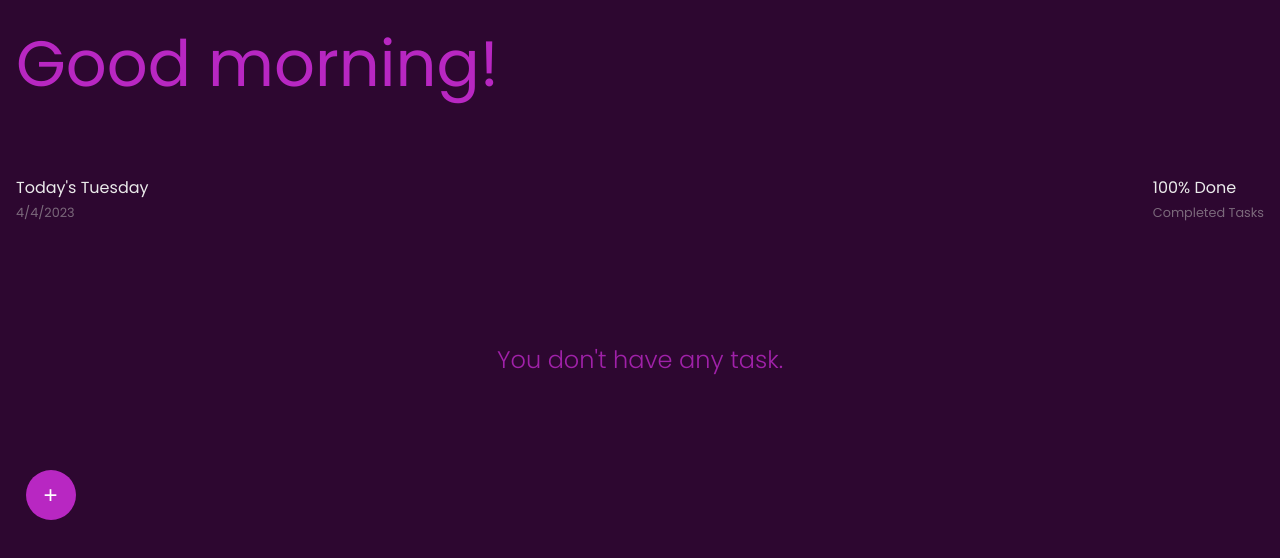
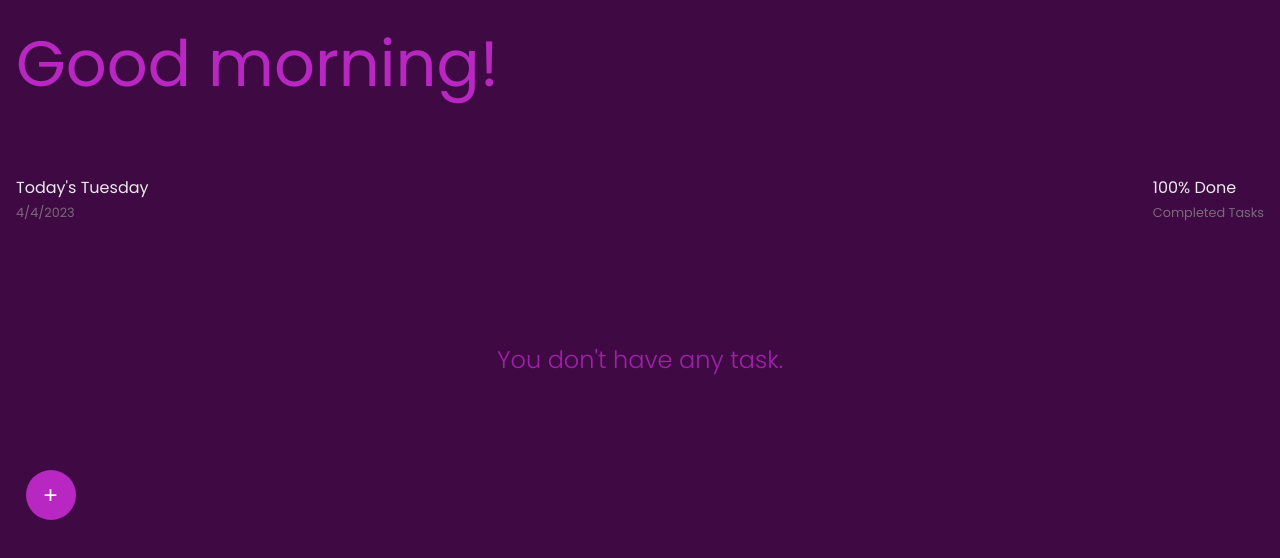
Before and after one commit to Franceschio/Todo-list-vite, a React (Vite) app: page / in a window 1280 px wide. Shown: the top 558 px of the page. Built offline with nearby package versions, Linux system fonts and the light colour scheme; a web font is replaced by a local one.

Commit message:
todolist vite

```diff
--- a/src/components/Navbar/index.module.scss
+++ b/src/components/Navbar/index.module.scss
@@ -6,7 +6,7 @@
   top: 0;
   left: 0;
   padding: 10px;
-  background-color: rgb(45, 7, 48);
+  background-color: rgb(63, 10, 67);
   z-index: 3;
 
   a & div:nth-child(2) {
--- a/src/components/task/Task.jsx
+++ b/src/components/task/Task.jsx
@@ -49,7 +49,7 @@ const Task = ({ taskData }) => {
   };
 
   return (
-    <div className={styles.Task} style={{ background: `${randomHSLA()}` }}>
+    <div className={styles.Task}>
       <div className={styles.content}>
         <p>{taskData.todo}</p>
       </div>
--- a/src/components/task/index.module.scss
+++ b/src/components/task/index.module.scss
@@ -8,6 +8,7 @@
   min-height: 105px;
   width: 100%;
   position: relative;
+  background-color: rgb(189, 116, 194);
 
   .selectOption {
     position: absolute;
@@ -25,7 +26,7 @@
       height: 50%;
       font-size: 12px;
       @include flex-box;
-      background-color: rgb(253, 37, 138);
+      background-color: rgb(143, 89, 147);
       border-top-right-radius: 8px;
       border-top-left-radius: 8px;
       cursor: pointer;
--- a/src/styles/_Globals.scss
+++ b/src/styles/_Globals.scss
@@ -9,7 +9,7 @@
 body {
   margin: 0;
   padding: 6px;
-  background-color: rgb(45, 7, 48);
+  background-color: rgb(63, 10, 67);
   color: rgb(234, 234, 234);
   font-family: "Poppins", sans-serif;
 
```
